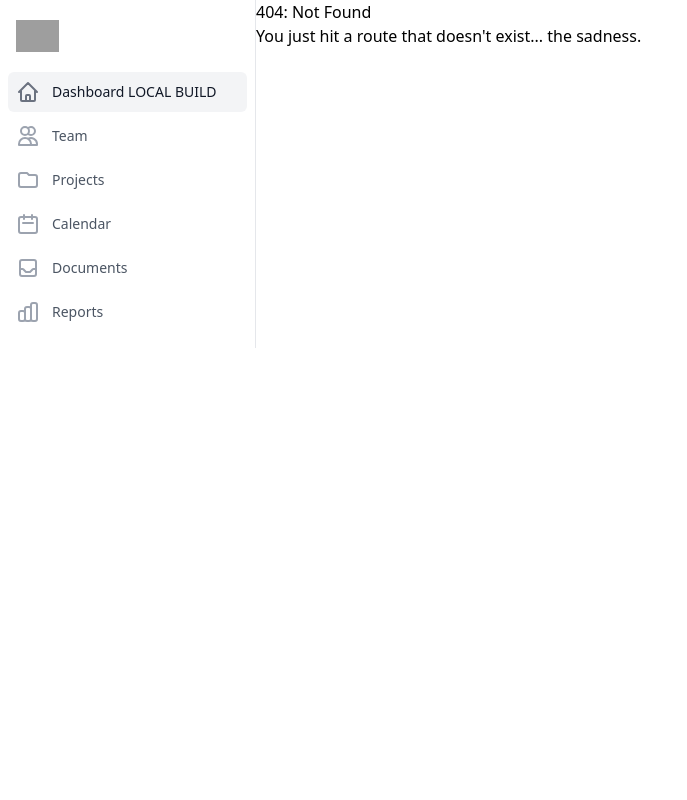
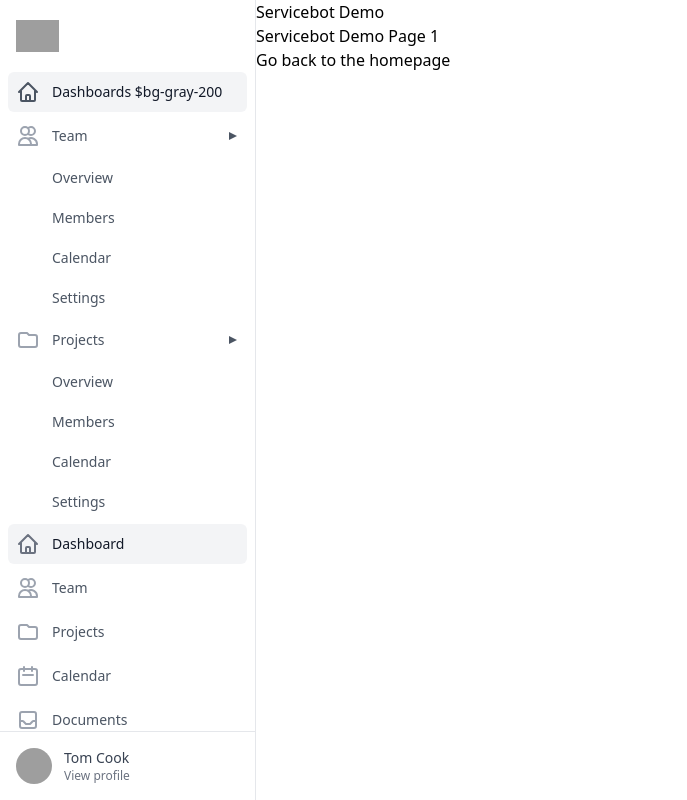
Before and after one commit to darafsheh/servicebot-examples, a Gatsby site: page /test in a window 1280 px wide. Before the commit this address had no page. Shown: the whole page, without its empty margins (0-687 px from the left). Built offline with nearby package versions, Linux system fonts and the light colour scheme; Gatsby itself is replaced by a stand-in of ours; grey boxes are pictures that could not be loaded; a script that the page names is missing.

Commit message:
Layout update

```diff
--- a/src/components/layout.js
+++ b/src/components/layout.js
@@ -21,12 +21,25 @@ const Layout = ({ children }) => {
         }
       }
     }
-  `)
+  `);
+
+  //const [isOpen, toggleSidebar] = React.useState(true);
 
   return (
     <div class="h-screen bg-white overflow-hidden flex">
       <Sidebar />
+      <>
+      <div className="md:hidden pl-1 pt-1 sm:pl-3 sm:pt-3">
+        <button className="lg:hidden -ml-0.5 -mt-0.5 h-12 w-12 inline-flex items-center justify-center rounded-md text-gray-500 hover:text-gray-900 focus:outline-none focus:ring-2 focus:ring-inset focus:ring-indigo-500">
+          <span className="sr-only">Open sidebar</span>
+          {/* Heroicon name: menu */}
+          <svg className="h-6 w-6" xmlns="http://www.w3.org/2000/svg" fill="none" viewBox="0 0 24 24" stroke="currentColor" aria-hidden="true">
+            <path strokeLinecap="round" strokeLinejoin="round" strokeWidth={2} d="M4 6h16M4 12h16M4 18h16" />
+          </svg>
+        </button>
+      </div>
       <main>{children}</main>
+      </>
     </div>
   )
 }
--- a/src/components/sidebar.js
+++ b/src/components/sidebar.js
@@ -1,161 +1,165 @@
 import { Link } from "gatsby"
 import PropTypes from "prop-types"
-import React from "react"
+//import React from "react"
+import React, { useState } from 'react'
 
-const Sidebar = ({ siteTitle }) => (
-  <header>
-    <div className="md:flex md:flex-shrink-0">
-      <div className="w-64 flex flex-col">
+//https://uploads-ssl.webflow.com/5ea83e59594ab8d915a2ed46/5ea83e59594ab8eb5fa2ee3c_Header_Logo%20Expanded.svg
+
+
+const Sidebar = ({ siteTitle }) => {
+
+  const [isOn, setIsOn] = useState(false);
+
+  return (
+  <>
+    {/* Static sidebar for desktop */}
+    <div className="hidden md:flex md:flex-shrink-0">
+      <div className="flex flex-col w-64">
         {/* Sidebar component, swap this element with another sidebar if you like */}
-        <div className="border-r border-gray-200 pt-5 pb-4 flex flex-col flex-grow overflow-y-auto">
-          <div className="flex-shrink-0 px-4 flex items-center">
-            <img
-              className="h-8 w-auto"
-              src="https://tailwindui.com/img/logos/workflow-logo-indigo-600-mark-gray-800-text.svg"
-              alt="Workflow"
-            />
-          </div>
-          <div className="flex-grow mt-5 flex flex-col">
-            <nav className="flex-1 bg-white px-2 space-y-1">
-              <a
-                href="#"
-                className="group bg-gray-100 rounded-md py-2 px-2 flex items-center text-sm font-medium text-gray-900 hover:text-gray-900 hover:bg-gray-100"
-              >
+        <div className="flex flex-col h-0 flex-1 border-r border-gray-200 bg-white">
+          <div className="flex-1 flex flex-col pt-5 pb-4 overflow-y-auto">
+            <div className="flex items-center flex-shrink-0 px-4">
+              <img className="h-8 w-auto" src="https://tailwindui.com/img/logos/workflow-logo-indigo-600-mark-gray-800-text.svg" alt="Workflow" />
+            </div>
+            <nav className="mt-5 flex-1 px-2 bg-white space-y-1">
+
+
+            <>
+              <div>
+                <a href="#" className="group w-full flex items-center pl-2 py-2 text-sm font-medium text-gray-900 rounded-md bg-gray-100">
+                  {/* Heroicon name: home */}
+                  <svg className="mr-3 h-6 w-6 text-gray-600" xmlns="http://www.w3.org/2000/svg" fill="none" viewBox="0 0 24 24" stroke="currentColor" aria-hidden="true">
+                    <path strokeLinecap="round" strokeLinejoin="round" strokeWidth={2} d="M3 12l2-2m0 0l7-7 7 7M5 10v10a1 1 0 001 1h3m10-11l2 2m-2-2v10a1 1 0 01-1 1h-3m-6 0a1 1 0 001-1v-4a1 1 0 011-1h2a1 1 0 011 1v4a1 1 0 001 1m-6 0h6" />
+                  </svg>
+                  Dashboards ${isOn ? 'bg-indigo-600' : 'bg-gray-200'}
+                </a>
+              </div>
+              <div className="space-y-1">
+                <button className="group w-full flex items-center pl-2 pr-1 py-2 text-sm font-medium rounded-md bg-white text-gray-600 hover:text-gray-900 hover:bg-gray-50 focus:outline-none focus:ring-2 focus:ring-indigo-500">
+                  {/* Heroicon name: users */}
+                  <svg className="mr-3 h-6 w-6 text-gray-400 group-hover:text-gray-600" xmlns="http://www.w3.org/2000/svg" fill="none" viewBox="0 0 24 24" stroke="currentColor" aria-hidden="true">
+                    <path strokeLinecap="round" strokeLinejoin="round" strokeWidth={2} d="M12 4.354a4 4 0 110 5.292M15 21H3v-1a6 6 0 0112 0v1zm0 0h6v-1a6 6 0 00-9-5.197M13 7a4 4 0 11-8 0 4 4 0 018 0z" />
+                  </svg>
+                  Team
+                  {/* Expanded: "text-gray-400 rotate-90", Collapsed: "text-gray-300" */}
+                  <svg className="ml-auto h-5 w-5 transform group-hover:text-gray-400 transition-colors ease-in-out duration-150" viewBox="0 0 20 20" aria-hidden="true">
+                    <path d="M6 6L14 10L6 14V6Z" fill="currentColor" />
+                  </svg>
+                </button>
+                {/* Expandable link section, show/hide based on state. */}
+                <div className="space-y-1">
+                  <a href="#" className="group w-full flex items-center pl-11 pr-2 py-2 text-sm font-medium text-gray-600 rounded-md hover:text-gray-900 hover:bg-gray-50">
+                    Overview
+                  </a>
+                  <a href="#" className="group w-full flex items-center pl-11 pr-2 py-2 text-sm font-medium text-gray-600 rounded-md hover:text-gray-900 hover:bg-gray-50">
+                    Members
+                  </a>
+                  <a href="#" className="group w-full flex items-center pl-11 pr-2 py-2 text-sm font-medium text-gray-600 rounded-md hover:text-gray-900 hover:bg-gray-50">
+                    Calendar
+                  </a>
+                  <a href="#" className="group w-full flex items-center pl-11 pr-2 py-2 text-sm font-medium text-gray-600 rounded-md hover:text-gray-900 hover:bg-gray-50">
+                    Settings
+                  </a>
+                </div>
+              </div>
+              <div className="space-y-1">
+                <button className="group w-full flex items-center pl-2 pr-1 py-2 text-sm font-medium rounded-md bg-white text-gray-600 hover:text-gray-900 hover:bg-gray-50 focus:outline-none focus:ring-2 focus:ring-indigo-500">
+                  {/* Heroicon name: folder */}
+                  <svg className="mr-3 h-6 w-6 text-gray-400 group-hover:text-gray-600" xmlns="http://www.w3.org/2000/svg" fill="none" viewBox="0 0 24 24" stroke="currentColor" aria-hidden="true">
+                    <path strokeLinecap="round" strokeLinejoin="round" strokeWidth={2} d="M3 7v10a2 2 0 002 2h14a2 2 0 002-2V9a2 2 0 00-2-2h-6l-2-2H5a2 2 0 00-2 2z" />
+                  </svg>
+                  Projects
+                  {/* Expanded: "text-gray-400 rotate-90", Collapsed: "text-gray-300" */}
+                  <svg className="ml-auto h-5 w-5 transform group-hover:text-gray-400 transition-colors ease-in-out duration-150" viewBox="0 0 20 20" aria-hidden="true">
+                    <path d="M6 6L14 10L6 14V6Z" fill="currentColor" />
+                  </svg>
+                </button>
+                {/* Expandable link section, show/hide based on state. */}
+                <div className="space-y-1">
+                  <a href="#" className="group w-full flex items-center pl-11 pr-2 py-2 text-sm font-medium text-gray-600 rounded-md hover:text-gray-900 hover:bg-gray-50">
+                    Overview
+                  </a>
+                  <a href="#" className="group w-full flex items-center pl-11 pr-2 py-2 text-sm font-medium text-gray-600 rounded-md hover:text-gray-900 hover:bg-gray-50">
+                    Members
+                  </a>
+                  <a href="#" className="group w-full flex items-center pl-11 pr-2 py-2 text-sm font-medium text-gray-600 rounded-md hover:text-gray-900 hover:bg-gray-50">
+                    Calendar
+                  </a>
+                  <a href="#" className="group w-full flex items-center pl-11 pr-2 py-2 text-sm font-medium text-gray-600 rounded-md hover:text-gray-900 hover:bg-gray-50">
+                    Settings
+                  </a>
+                </div>
+              </div>
+            </>
+
+
+              <a href="#" className="group flex items-center px-2 py-2 text-sm font-medium text-gray-900 rounded-md bg-gray-100 hover:text-gray-900 hover:bg-gray-100">
                 {/* Heroicon name: home */}
-                <svg
-                  className="mr-3 h-6 w-6 text-gray-500"
-                  xmlns="http://www.w3.org/2000/svg"
-                  fill="none"
-                  viewBox="0 0 24 24"
-                  stroke="currentColor"
-                  aria-hidden="true"
-                >
-                  <path
-                    strokeLinecap="round"
-                    strokeLinejoin="round"
-                    strokeWidth={2}
-                    d="M3 12l2-2m0 0l7-7 7 7M5 10v10a1 1 0 001 1h3m10-11l2 2m-2-2v10a1 1 0 01-1 1h-3m-6 0a1 1 0 001-1v-4a1 1 0 011-1h2a1 1 0 011 1v4a1 1 0 001 1m-6 0h6"
-                  />
+                <svg className="mr-3 h-6 w-6 text-gray-500" xmlns="http://www.w3.org/2000/svg" fill="none" viewBox="0 0 24 24" stroke="currentColor" aria-hidden="true">
+                  <path strokeLinecap="round" strokeLinejoin="round" strokeWidth={2} d="M3 12l2-2m0 0l7-7 7 7M5 10v10a1 1 0 001 1h3m10-11l2 2m-2-2v10a1 1 0 01-1 1h-3m-6 0a1 1 0 001-1v-4a1 1 0 011-1h2a1 1 0 011 1v4a1 1 0 001 1m-6 0h6" />
                 </svg>
-                Dashboard LOCAL BUILD
+                Dashboard
               </a>
-              <a
-                href="#"
-                className="group rounded-md py-2 px-2 flex items-center text-sm font-medium text-gray-600 hover:text-gray-900 hover:bg-gray-50"
-              >
+              <a href="#" className="group flex items-center px-2 py-2 text-sm font-medium text-gray-600 rounded-md hover:text-gray-900 hover:bg-gray-50">
                 {/* Heroicon name: users */}
-                <svg
-                  className="mr-3 h-6 w-6 text-gray-400 group-hover:text-gray-500"
-                  xmlns="http://www.w3.org/2000/svg"
-                  fill="none"
-                  viewBox="0 0 24 24"
-                  stroke="currentColor"
-                  aria-hidden="true"
-                >
-                  <path
-                    strokeLinecap="round"
-                    strokeLinejoin="round"
-                    strokeWidth={2}
-                    d="M12 4.354a4 4 0 110 5.292M15 21H3v-1a6 6 0 0112 0v1zm0 0h6v-1a6 6 0 00-9-5.197M13 7a4 4 0 11-8 0 4 4 0 018 0z"
-                  />
+                <svg className="mr-3 h-6 w-6 text-gray-400 group-hover:text-gray-500" xmlns="http://www.w3.org/2000/svg" fill="none" viewBox="0 0 24 24" stroke="currentColor" aria-hidden="true">
+                  <path strokeLinecap="round" strokeLinejoin="round" strokeWidth={2} d="M12 4.354a4 4 0 110 5.292M15 21H3v-1a6 6 0 0112 0v1zm0 0h6v-1a6 6 0 00-9-5.197M13 7a4 4 0 11-8 0 4 4 0 018 0z" />
                 </svg>
                 Team
               </a>
-              <a
-                href="#"
-                className="group rounded-md py-2 px-2 flex items-center text-sm font-medium text-gray-600 hover:text-gray-900 hover:bg-gray-50"
-              >
+              <a href="#" className="group flex items-center px-2 py-2 text-sm font-medium text-gray-600 rounded-md hover:text-gray-900 hover:bg-gray-50">
                 {/* Heroicon name: folder */}
-                <svg
-                  className="mr-3 h-6 w-6 text-gray-400 group-hover:text-gray-500"
-                  xmlns="http://www.w3.org/2000/svg"
-                  fill="none"
-                  viewBox="0 0 24 24"
-                  stroke="currentColor"
-                  aria-hidden="true"
-                >
-                  <path
-                    strokeLinecap="round"
-                    strokeLinejoin="round"
-                    strokeWidth={2}
-                    d="M3 7v10a2 2 0 002 2h14a2 2 0 002-2V9a2 2 0 00-2-2h-6l-2-2H5a2 2 0 00-2 2z"
-                  />
+                <svg className="mr-3 h-6 w-6 text-gray-400 group-hover:text-gray-500" xmlns="http://www.w3.org/2000/svg" fill="none" viewBox="0 0 24 24" stroke="currentColor" aria-hidden="true">
+                  <path strokeLinecap="round" strokeLinejoin="round" strokeWidth={2} d="M3 7v10a2 2 0 002 2h14a2 2 0 002-2V9a2 2 0 00-2-2h-6l-2-2H5a2 2 0 00-2 2z" />
                 </svg>
                 Projects
               </a>
-              <a
-                href="#"
-                className="group rounded-md py-2 px-2 flex items-center text-sm font-medium text-gray-600 hover:text-gray-900 hover:bg-gray-50"
-              >
+              <a href="#" className="group flex items-center px-2 py-2 text-sm font-medium text-gray-600 rounded-md hover:text-gray-900 hover:bg-gray-50">
                 {/* Heroicon name: calendar */}
-                <svg
-                  className="mr-3 h-6 w-6 text-gray-400 group-hover:text-gray-500"
-                  xmlns="http://www.w3.org/2000/svg"
-                  fill="none"
-                  viewBox="0 0 24 24"
-                  stroke="currentColor"
-                  aria-hidden="true"
-                >
-                  <path
-                    strokeLinecap="round"
-                    strokeLinejoin="round"
-                    strokeWidth={2}
-                    d="M8 7V3m8 4V3m-9 8h10M5 21h14a2 2 0 002-2V7a2 2 0 00-2-2H5a2 2 0 00-2 2v12a2 2 0 002 2z"
-                  />
+                <svg className="mr-3 h-6 w-6 text-gray-400 group-hover:text-gray-500" xmlns="http://www.w3.org/2000/svg" fill="none" viewBox="0 0 24 24" stroke="currentColor" aria-hidden="true">
+                  <path strokeLinecap="round" strokeLinejoin="round" strokeWidth={2} d="M8 7V3m8 4V3m-9 8h10M5 21h14a2 2 0 002-2V7a2 2 0 00-2-2H5a2 2 0 00-2 2v12a2 2 0 002 2z" />
                 </svg>
                 Calendar
               </a>
-              <a
-                href="#"
-                className="group rounded-md py-2 px-2 flex items-center text-sm font-medium text-gray-600 hover:text-gray-900 hover:bg-gray-50"
-              >
+              <a href="#" className="group flex items-center px-2 py-2 text-sm font-medium text-gray-600 rounded-md hover:text-gray-900 hover:bg-gray-50">
                 {/* Heroicon name: inbox */}
-                <svg
-                  className="mr-3 h-6 w-6 text-gray-400 group-hover:text-gray-500"
-                  xmlns="http://www.w3.org/2000/svg"
-                  fill="none"
-                  viewBox="0 0 24 24"
-                  stroke="currentColor"
-                  aria-hidden="true"
-                >
-                  <path
-                    strokeLinecap="round"
-                    strokeLinejoin="round"
-                    strokeWidth={2}
-                    d="M20 13V6a2 2 0 00-2-2H6a2 2 0 00-2 2v7m16 0v5a2 2 0 01-2 2H6a2 2 0 01-2-2v-5m16 0h-2.586a1 1 0 00-.707.293l-2.414 2.414a1 1 0 01-.707.293h-3.172a1 1 0 01-.707-.293l-2.414-2.414A1 1 0 006.586 13H4"
-                  />
+                <svg className="mr-3 h-6 w-6 text-gray-400 group-hover:text-gray-500" xmlns="http://www.w3.org/2000/svg" fill="none" viewBox="0 0 24 24" stroke="currentColor" aria-hidden="true">
+                  <path strokeLinecap="round" strokeLinejoin="round" strokeWidth={2} d="M20 13V6a2 2 0 00-2-2H6a2 2 0 00-2 2v7m16 0v5a2 2 0 01-2 2H6a2 2 0 01-2-2v-5m16 0h-2.586a1 1 0 00-.707.293l-2.414 2.414a1 1 0 01-.707.293h-3.172a1 1 0 01-.707-.293l-2.414-2.414A1 1 0 006.586 13H4" />
                 </svg>
                 Documents
               </a>
-              <a
-                href="#"
-                className="group rounded-md py-2 px-2 flex items-center text-sm font-medium text-gray-600 hover:text-gray-900 hover:bg-gray-50"
-              >
+              <a href="#" className="group flex items-center px-2 py-2 text-sm font-medium text-gray-600 rounded-md hover:text-gray-900 hover:bg-gray-50">
                 {/* Heroicon name: chart-bar */}
-                <svg
-                  className="mr-3 h-6 w-6 text-gray-400 group-hover:text-gray-500"
-                  xmlns="http://www.w3.org/2000/svg"
-                  fill="none"
-                  viewBox="0 0 24 24"
-                  stroke="currentColor"
-                  aria-hidden="true"
-                >
-                  <path
-                    strokeLinecap="round"
-                    strokeLinejoin="round"
-                    strokeWidth={2}
-                    d="M9 19v-6a2 2 0 00-2-2H5a2 2 0 00-2 2v6a2 2 0 002 2h2a2 2 0 002-2zm0 0V9a2 2 0 012-2h2a2 2 0 012 2v10m-6 0a2 2 0 002 2h2a2 2 0 002-2m0 0V5a2 2 0 012-2h2a2 2 0 012 2v14a2 2 0 01-2 2h-2a2 2 0 01-2-2z"
-                  />
+                <svg className="mr-3 h-6 w-6 text-gray-400 group-hover:text-gray-500" xmlns="http://www.w3.org/2000/svg" fill="none" viewBox="0 0 24 24" stroke="currentColor" aria-hidden="true">
+                  <path strokeLinecap="round" strokeLinejoin="round" strokeWidth={2} d="M9 19v-6a2 2 0 00-2-2H5a2 2 0 00-2 2v6a2 2 0 002 2h2a2 2 0 002-2zm0 0V9a2 2 0 012-2h2a2 2 0 012 2v10m-6 0a2 2 0 002 2h2a2 2 0 002-2m0 0V5a2 2 0 012-2h2a2 2 0 012 2v14a2 2 0 01-2 2h-2a2 2 0 01-2-2z" />
                 </svg>
                 Reports
               </a>
             </nav>
           </div>
+          <div className="flex-shrink-0 flex border-t border-gray-200 p-4">
+            <a href="#" className="flex-shrink-0 w-full group block">
+              <div className="flex items-center">
+                <div>
+                  <img className="inline-block h-9 w-9 rounded-full" src="https://images.unsplash.com/photo-1472099645785-5658abf4ff4e?ixlib=rb-1.2.1&ixid=eyJhcHBfaWQiOjEyMDd9&auto=format&fit=facearea&facepad=2&w=256&h=256&q=80" alt />
+                </div>
+                <div className="ml-3">
+                  <p className="text-sm font-medium text-gray-700 group-hover:text-gray-900">
+                    Tom Cook
+                  </p>
+                  <p className="text-xs font-medium text-gray-500 group-hover:text-gray-700">
+                    View profile
+                  </p>
+                </div>
+              </div>
+            </a>
+          </div>
         </div>
       </div>
     </div>
-  </header>
-)
+  </>
+
+)}
 
 Sidebar.propTypes = {
   siteTitle: PropTypes.string
--- a/src/pages/index.js
+++ b/src/pages/index.js
@@ -9,7 +9,7 @@ const IndexPage = () => (
     {/* Static sidebar for desktop */}
     <div style={{ maxWidth: `300px`, marginBottom: `1.45rem` }}>
       {/* <Image /> */}
-      Toooo dfsf
+      Hello World!
     </div>
     <Link to="/demo-1/">Go to Demo 1</Link> <br />
     <Link to="/demo-2/">Go to Demo 2 - with billing page css</Link> <br />
--- /dev/null
+++ b/src/pages/test.js
@@ -0,0 +1,45 @@
+import React, { useEffect } from "react"
+import { Link } from "gatsby"
+
+import Layout from "../components/layout"
+import SEO from "../components/seo"
+
+const Test = () => {
+  useEffect(() => {
+    /**
+     * Servicebot React code example
+     * https://gist.github.com/bsears90/34c56aab019296e99751b7e802b2a39a
+     */
+
+    window.servicebotSettings = {
+      servicebot_id: "E0OQN0P0Dort",
+      service: "Flat Subscription",
+      type: "portal",
+      integration: "html"
+    }
+    ;(function () {
+      var s = document.createElement("script")
+      s.src =
+        "https://js.servicebot.io/embeds/servicebot-billing-settings-embed.js"
+      s.async = true
+      s.type = "text/javascript"
+      var x = document.getElementsByTagName("script")[0]
+      x.parentNode.insertBefore(s, x)
+    })()
+  })
+
+  return (
+    <Layout>
+      <SEO
+        title="Servicebot Demo 1"
+        description="This is a Servicebot Demo page"
+      />
+      <h1>Servicebot Demo</h1>
+      <p>Servicebot Demo Page 1</p>
+      <div id="servicebot-subscription-portal"></div>
+      <Link to="/">Go back to the homepage</Link>
+    </Layout>
+  )
+}
+
+export default Test
```
